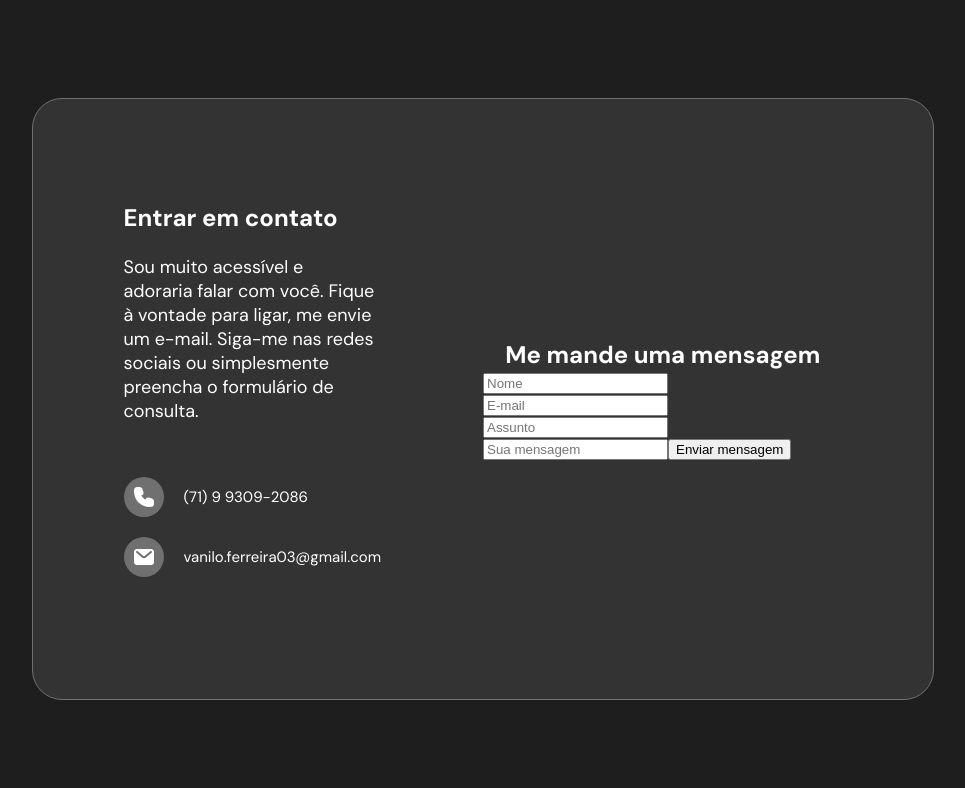
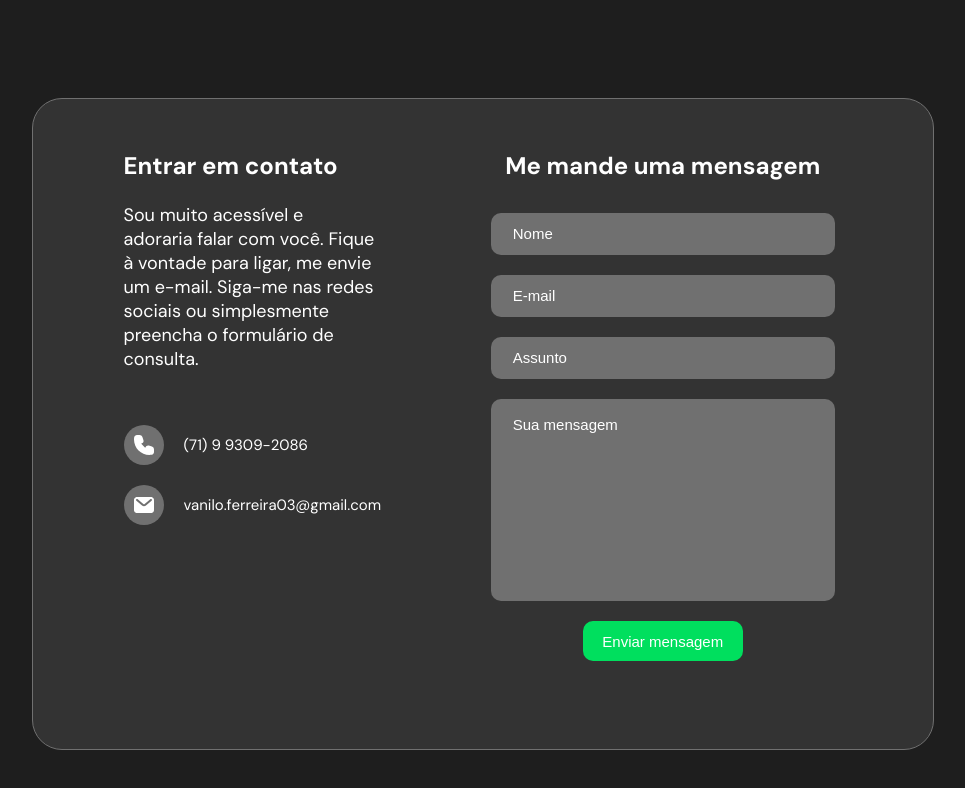
Before and after one commit to vanilo-ferreira/portfolio, a React (Vite) app: page / in a window 1280 px wide. Shown: the part 2377-3165 px from the top of the page, without its empty margins (157-1122 px from the left). Built offline with nearby package versions, Linux system fonts and the light colour scheme.

Commit message:
feat: Style the form portion of the contact section

```diff
--- a/src/App.tsx
+++ b/src/App.tsx
@@ -260,12 +260,12 @@ function App() {
             </div>
             <div className='containerForm'>
               <p className='subtitleContact'>Me mande uma mensagem</p>
-              <form>
+              <form className='form'>
                 <input type='text' placeholder='Nome' />
                 <input type='text' placeholder='E-mail' />
                 <input type='text' placeholder='Assunto' />
-                <input type='text' placeholder='Sua mensagem' />
-                <button>Enviar mensagem</button>
+                <input type='text' placeholder='Sua mensagem' id='yourMessage' />
+                <button className='contactButton'>Enviar mensagem</button>
               </form>
             </div>
           </div>
--- a/src/index.css
+++ b/src/index.css
@@ -274,28 +274,23 @@ nav a {
 .containerContact {
   background-color: #333333;
   width: 900px;
+  max-width: 900px;
   height: 600px;
   border-radius: 30px;
   border: 1px solid #707070;
   display: flex;
   justify-content: center;
   align-items: center;
+  padding-top: 50px;
 }
 
 .containerInformation {
   width: 50%;
+  height: 100%;
   display: flex;
   flex-direction: column;
+  justify-content: start;
   padding-left: 90.5px;
-}
-
-.containerForm {
-  width: 50%;
-  display: flex;
-  flex-direction: column;
-  justify-content: center;
-  align-items: center;
-  padding-right: 90.5px;
 }
 
 .subtitleContact {
@@ -339,3 +334,55 @@ nav a {
   font-size: 15px;
   color: #FFFFFF;
 }
+
+.containerForm {
+  width: 50%;
+  height: 100%;
+  display: flex;
+  flex-direction: column;
+  justify-content: start;
+  align-items: center;
+  padding-right: 90.5px;
+}
+
+.form {
+  display: flex;
+  flex-direction: column;
+  margin-top: 20px;
+  align-items: center;
+}
+
+.form input {
+  width: 340px;
+  height: 40px;
+  background-color: #707070;
+  border-radius: 10px ;
+  margin: 10px 0;
+  border: none;
+}
+
+.form input::-webkit-input-placeholder {
+  color: white;
+  font-size: 15px;
+  padding-left: 20px;
+}
+
+#yourMessage {
+  height: 200px;
+}
+
+#yourMessage::-webkit-input-placeholder {
+  bottom: 75px;
+  position: relative;
+}
+
+.contactButton {
+  width: 160px;
+  height: 40px;
+  border-radius: 10px;
+  background-color: #00DF5E;
+  border: none;
+  color: #FFFFFF;
+  margin-top: 10px;
+  font-size: 15px;
+}
```
